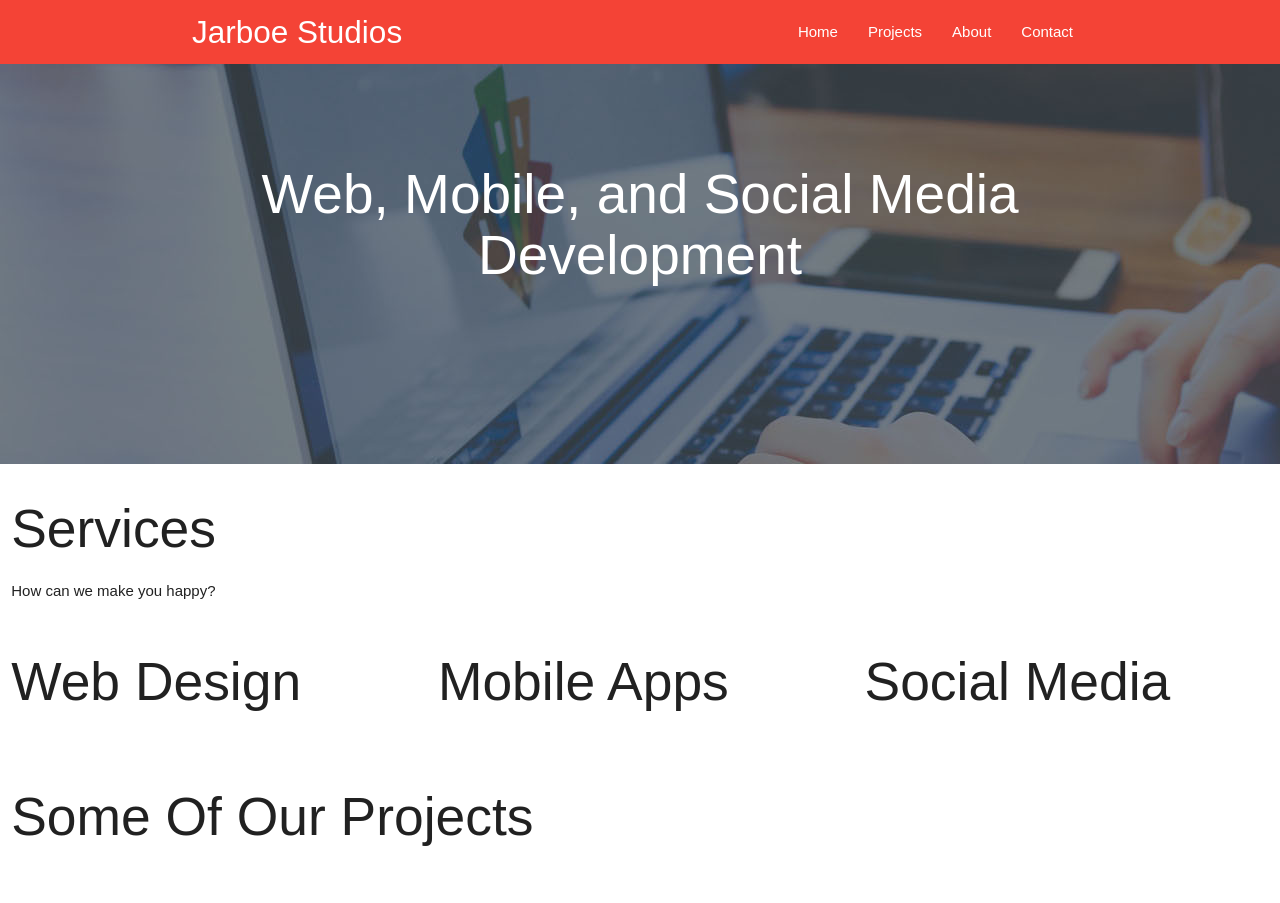
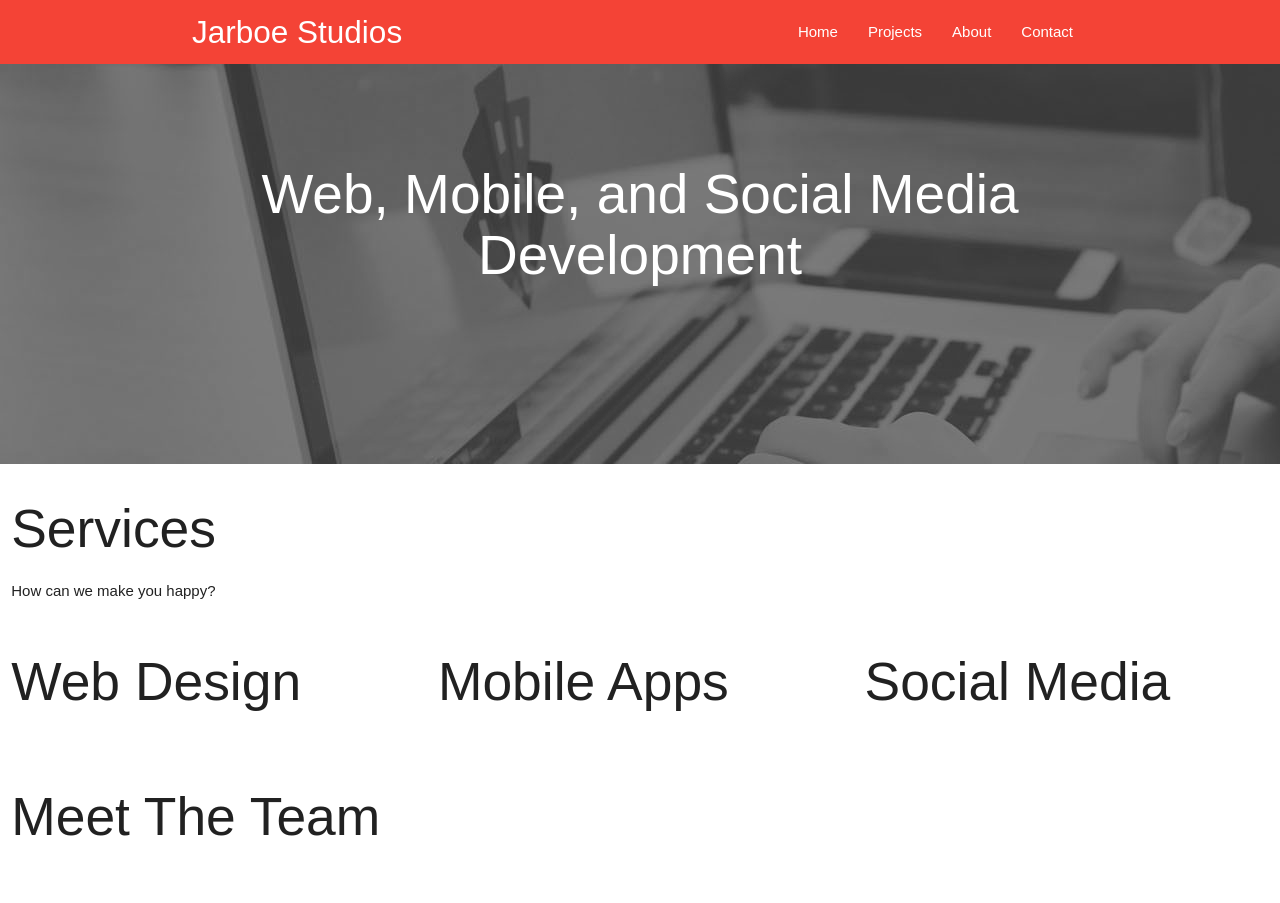
Before and after one commit to andrejarboe/jarboe, a React (Create React App) app in the folder client/: page / in a window 1280 px wide. Shown: the top 903 px of the page. Built offline with nearby package versions, Linux system fonts and the light colour scheme.

Commit message:
add team  section

```diff
--- a/client/src/pages/Home/Home.css
+++ b/client/src/pages/Home/Home.css
@@ -5,9 +5,9 @@
   background: url(../../images/showcase.jpg) no-repeat 0 -400px;
   text-align: center;
   color: #ffffff;
-  /* background-size: cover;
-  -webkit-filter: grayscale(100%); /* Safari 6.0 - 9.0 */
-  /* filter: grayscale(100%); */
+  /* background-size: cover; */
+  /* -webkit-filter: grayscale(100%); Safari 6.0 - 9.0 */
+  filter: grayscale(100%);
 }
 
 #showcase h1{
--- a/client/src/pages/Home/Home.jsx
+++ b/client/src/pages/Home/Home.jsx
@@ -29,7 +29,12 @@
           </div>
         </section>
 
-        {/*  */}
+        {/* Team */}
+        <section id="team" className="row">
+          <div className="col s12">
+            <h2>Meet The Team</h2>
+          </div>
+        </section>
 
         {/* Projects */}
         <section id="projects" className="row">
@@ -45,7 +50,7 @@
               <h3>Project 3</h3>
             </div>
             <div className="col s12 m6 l3">
-              <h3>project 4</h3>
+              <h3>Project 4</h3>
             </div>
           </div>
         </section>
```
